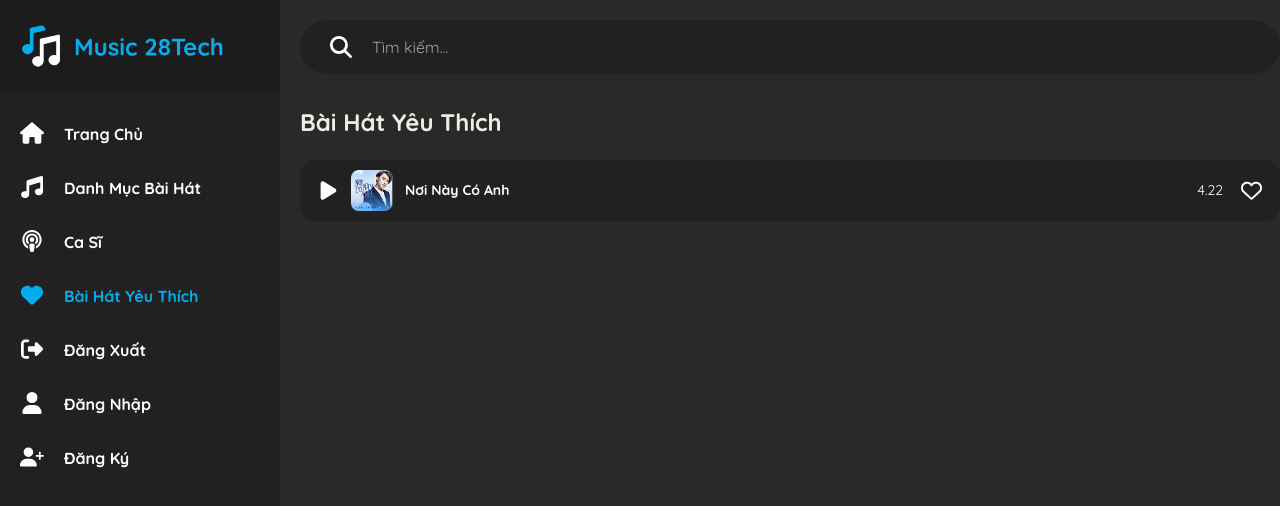
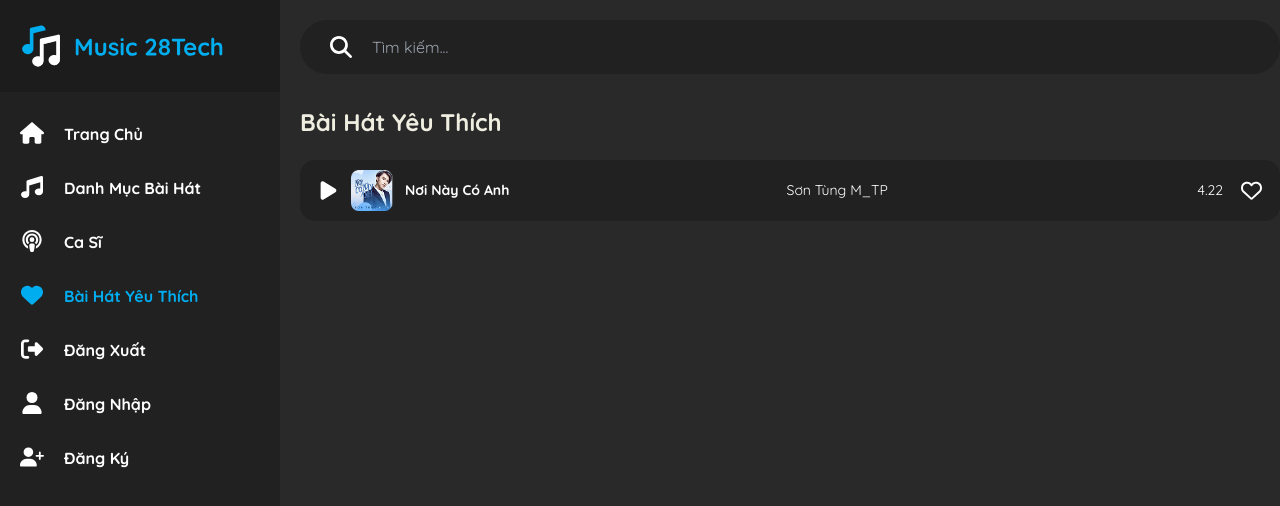
Before and after one commit to Subzerozzz/Project_FER, a React (Create React App) app: page /wishlist in a window 1280 px wide. Shown: the top 506 px of the page. Built offline with nearby package versions, Linux system fonts and the light colour scheme; no server answers.

Commit message:
Done fix bug and search

```diff
--- a/src/components/common/HeaderSearch/HeaderSearch.js
+++ b/src/components/common/HeaderSearch/HeaderSearch.js
@@ -1,16 +1,44 @@
-import { FaMagnifyingGlass } from "react-icons/fa6"
+import axios from "axios";
+import { useEffect, useState } from "react";
+import { FaMagnifyingGlass } from "react-icons/fa6";
+import { useNavigate, useSearchParams } from "react-router-dom";
 
 export const HeaderSearch = () => {
-  return(
+  const [songs, setSongs] = useState([]);
+  const navigate = useNavigate();
+  const [searchParam, setSearchParam] = useSearchParams();
+  const keywordDefault =
+    searchParam.get("keyword") == null ? "" : searchParam.get("keyword");
+
+  useEffect(() => {
+    axios.get("http://localhost:9999/songs").then(({ data }) => {
+      setSongs(data);
+    });
+  }, []);
+
+  const handleSearch = (event) => {
+    event.preventDefault();
+    const keywordString = event.target.keyword.value;
+    navigate(`/search?keyword=${keywordString}`);
+  };
+
+  return (
     <>
-      <form className="sticky bg-[#212121] mb-[30px] rounded-[50px] px-[30px] py-[15px] top-[20px] z-[999] flex items-center gap-[20px]">
-        <input type="text" name="keyword" placeholder="Tìm kiếm..."
-        className="order-2 bg-transparent outline-none text-white flex-1 text-[16px]"/>
+      <form
+        onSubmit={handleSearch}
+        className="sticky bg-[#212121] mb-[30px] rounded-[50px] px-[30px] py-[15px] top-[20px] z-[999] flex items-center gap-[20px]"
+      >
+        <input
+          type="text"
+          name="keyword"
+          placeholder="Tìm kiếm..."
+          defaultValue={keywordDefault}
+          className="order-2 bg-transparent outline-none text-white flex-1 text-[16px]"
+        />
         <button type="submit" className="order-1 text-[#FFFFFF] text-[22px]">
           <FaMagnifyingGlass />
         </button>
       </form>
-
     </>
-  )
-}
+  );
+};
--- a/src/components/common/Song/SongItem2.js
+++ b/src/components/common/Song/SongItem2.js
@@ -3,7 +3,7 @@ import { Link } from "react-router-dom";
 import { ButtonPlay } from "../Button/ButtonPlay";
 
 export const SongItem2 = (props) => {
-  const { image, title, singerName, time, link, singerId } = props;
+  const { image, title, singer, time, link, singerId } = props;
 
   return (
     <>
@@ -21,7 +21,7 @@ export const SongItem2 = (props) => {
         </div>
         {/* Center */}
         <div className="font-[400] text-[14px] text-[#FFFFFF] w-[30%] text-center">
-          {singerName != null ? <>{singerName.join(", ")}</> : <>{singerId}</>}
+          {singer != null ? <>{singer.join(", ")}</> : <>{singerId}</>}
         </div>
         {/* Right  */}
         <div className="flex gap-[18px] w-[30%] justify-end items-center">
--- a/src/pages/Categories/SectionForCategoryItem/Section2.js
+++ b/src/pages/Categories/SectionForCategoryItem/Section2.js
@@ -28,7 +28,7 @@ export const Section2 = () => {
               ...item,
               time: "4:32",
               link: `/song/${item.id}`,
-              singerName: singerString,
+              singer: singerString,
             };
 
             return newItem;
--- a/src/pages/Search/Section1.js
+++ b/src/pages/Search/Section1.js
@@ -1,39 +1,26 @@
+import axios from "axios";
+import { useEffect, useState } from "react";
+import { useSearchParams } from "react-router-dom";
 import { SongItem2 } from "../../components/common/Song/SongItem2";
 import { Title } from "../../components/common/Title/Title";
 
 export const Section1 = () => {
-  const data = [
-    {
-      image: "/demo/home/image-1.png",
-      title: "Cô Phòng",
-      singer: "Hồ Quang Hiếu, Huỳnh Văn",
-      time: "4:32",
-    },
-    {
-      image: "/demo/home/image-1.png",
-      title: "Cô Phòng",
-      singer: "Hồ Quang Hiếu, Huỳnh Văn",
-      time: "4:32",
-    },
-    {
-      image: "/demo/home/image-1.png",
-      title: "Cô Phòng",
-      singer: "Hồ Quang Hiếu, Huỳnh Văn",
-      time: "4:32",
-    },
-    {
-      image: "/demo/home/image-1.png",
-      title: "Cô Phòng",
-      singer: "Hồ Quang Hiếu, Huỳnh Văn",
-      time: "4:32",
-    },
-    {
-      image: "/demo/home/image-1.png",
-      title: "Cô Phòng",
-      singer: "Hồ Quang Hiếu, Huỳnh Văn",
-      time: "4:32",
-    },
-  ];
+  const [data, setData] = useState([]);
+  const [searchParam, setSearchParam] = useSearchParams();
+  const keyword = searchParam.get("keyword");
+  console.log(keyword);
+
+  useEffect(() => {
+    axios.get("http://localhost:9999/songs").then(({ data }) => {
+      console.log(data);
+
+      const newData = data.filter((item) =>
+        item.title.toLowerCase().includes(keyword.toLowerCase())
+      );
+      setData(newData);
+    });
+  }, [keyword]);
+
   return (
     <>
       <div>
--- a/src/pages/Singers/SingerDetail/Section2.js
+++ b/src/pages/Singers/SingerDetail/Section2.js
@@ -31,7 +31,7 @@ export const Section2 = () => {
 
           const newItem = {
             ...item,
-            singerName: singerString,
+            singer: singerString,
           };
           return newItem;
         });
--- a/src/pages/Wishlist/Wishlist.js
+++ b/src/pages/Wishlist/Wishlist.js
@@ -6,7 +6,7 @@ export const Wishlist = () => {
     {
       image: "/demo/home/image-9.png",
       title: "Nơi Này Có Anh",
-      singer: "Sơn Tùng M-TP",
+      singer: ["Sơn Tùng M_TP"],
       time: "4.22",
     },
   ];
```
